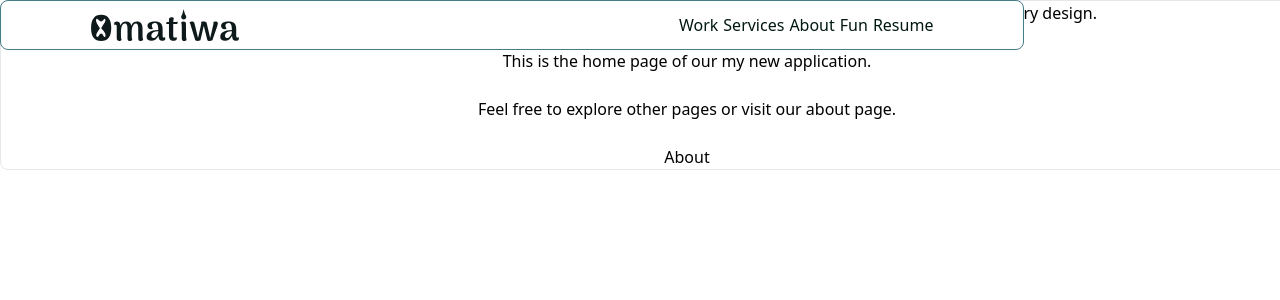
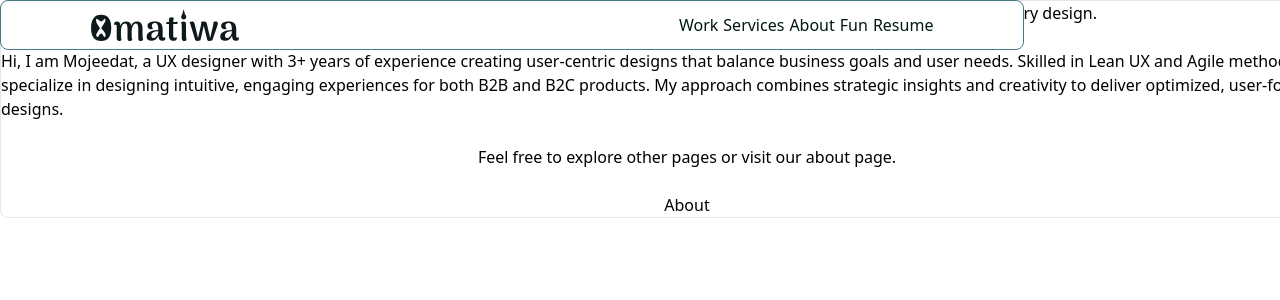
Before and after one commit to teslyym/Omatiwaa, a React (Vite) app: page / in a window 1280 px wide. Shown: the top 300 px of the page. Built offline with nearby package versions, Linux system fonts and the light colour scheme.

Commit message:
addition of intro

```diff
--- a/src/Pages/Home.jsx
+++ b/src/Pages/Home.jsx
@@ -10,7 +10,14 @@ const Home = () => {
           Crafting user-centric digital products that delight and inspire - I
           bring expertise and creativity to every design.
         </h1>
-        <p>This is the home page of our my new application.</p>
+        <p>
+          Hi, I am Mojeedat, a UX designer with 3+ years of experience creating
+          user-centric designs that balance business goals and user needs.
+          Skilled in Lean UX and Agile methods, I specialize in designing
+          intuitive, engaging experiences for both B2B and B2C products. My
+          approach combines strategic insights and creativity to deliver
+          optimized, user-focused designs.
+        </p>
         <p>Feel free to explore other pages or visit our about page.</p>
         <a href="/about">About</a>
       </div>
```
